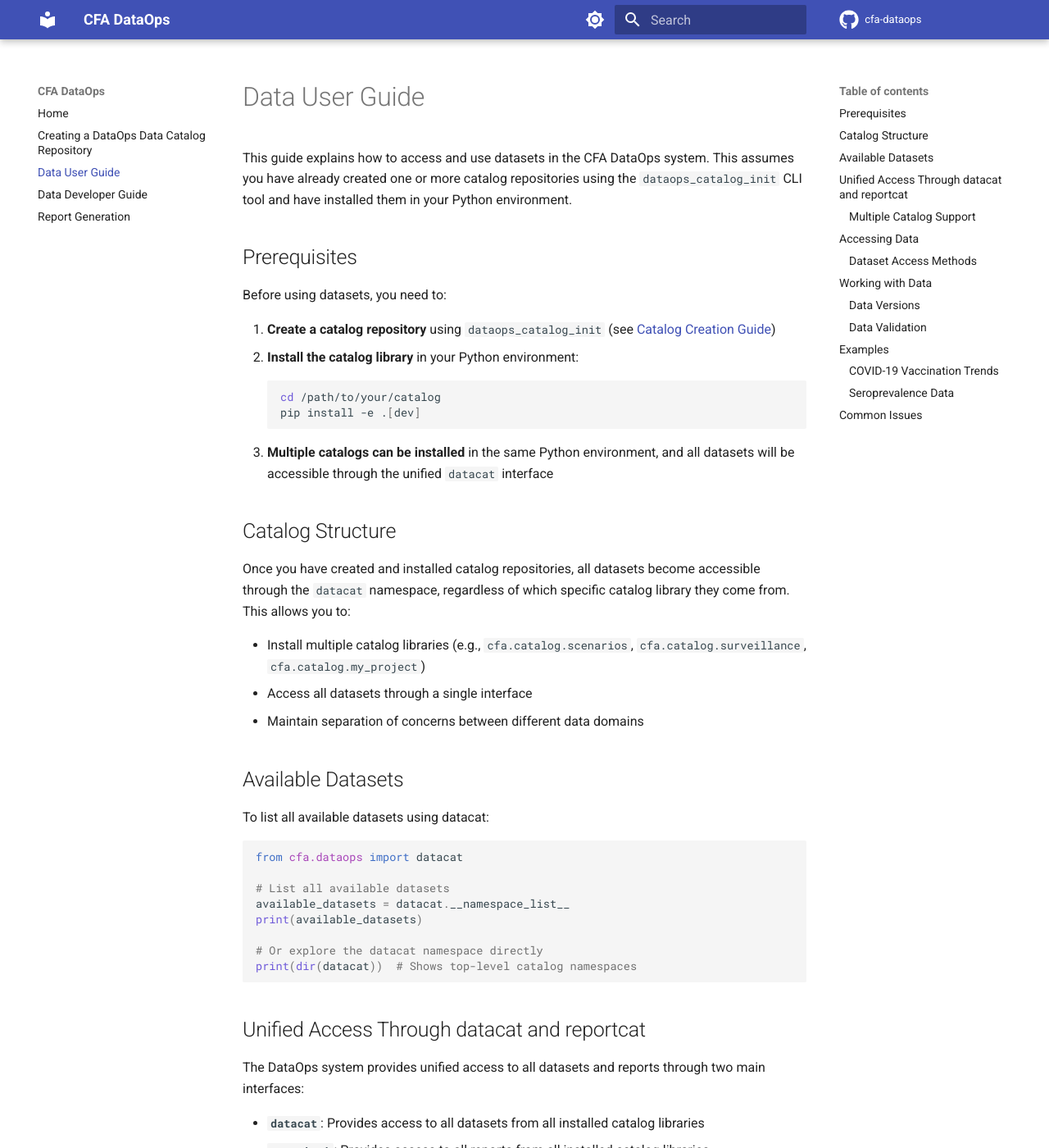
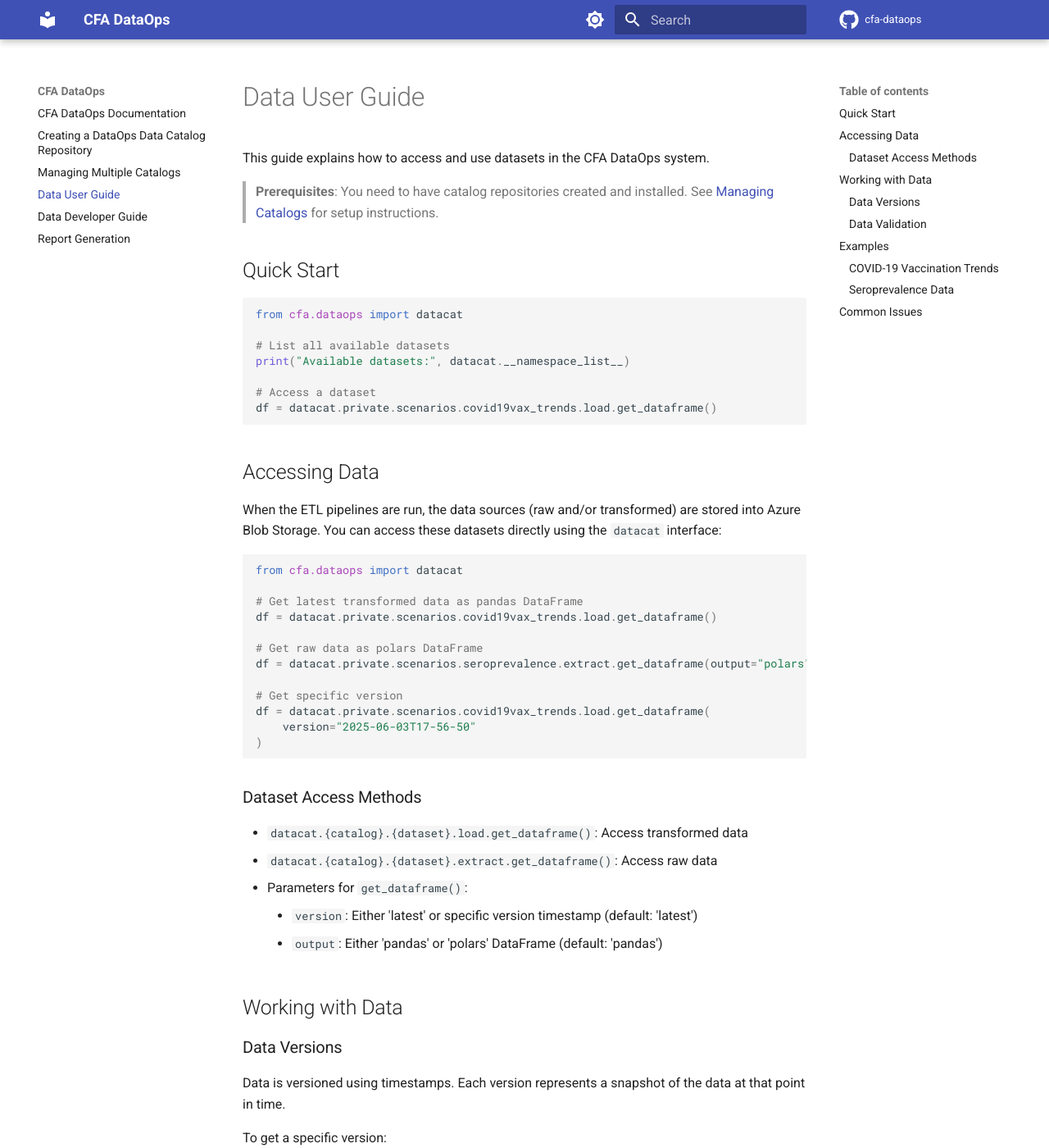
Before and after one commit to CDCgov/cfa-dataops, an MkDocs documentation site: the page built from docs/data_user_guide.md, in a window 1280 px wide and 1400 px high. Shown: the whole window at 82% size. Built offline with MkDocs 1.6.1 and Material for MkDocs 9.7.7, drawn with Linux system fonts in a browser that asks for light colours; comment, search, counter and statistics services are not loaded; some of the changed text lies outside the part shown.

Commit message:
new documentation structure and edits

````diff
--- a/docs/data_user_guide.md
+++ b/docs/data_user_guide.md
@@ -1,75 +1,19 @@
 # Data User Guide
 
-This guide explains how to access and use datasets in the CFA DataOps system. This assumes you have already created one or more catalog repositories using the `dataops_catalog_init` CLI tool and have installed them in your Python environment.
+This guide explains how to access and use datasets in the CFA DataOps system.
 
-## Prerequisites
+> **Prerequisites**: You need to have catalog repositories created and installed. See [Managing Catalogs](managing_catalogs.md) for setup instructions.
 
-Before using datasets, you need to:
-
-1. **Create a catalog repository** using `dataops_catalog_init` (see [Catalog Creation Guide](catalog_creation.md))
-2. **Install the catalog library** in your Python environment:
-   ```bash
-   cd /path/to/your/catalog
-   pip install -e .[dev]
-   ```
-3. **Multiple catalogs can be installed** in the same Python environment, and all datasets will be accessible through the unified `datacat` interface
-
-## Catalog Structure
-
-Once you have created and installed catalog repositories, all datasets become accessible through the `datacat` namespace, regardless of which specific catalog library they come from. This allows you to:
-
-- Install multiple catalog libraries (e.g., `cfa.catalog.scenarios`, `cfa.catalog.surveillance`, `cfa.catalog.my_project`)
-- Access all datasets through a single interface
-- Maintain separation of concerns between different data domains
-
-## Available Datasets
-
-To list all available datasets using datacat:
+## Quick Start
 
 ```python
 from cfa.dataops import datacat
 
 # List all available datasets
-available_datasets = datacat.__namespace_list__
-print(available_datasets)
+print("Available datasets:", datacat.__namespace_list__)
 
-# Or explore the datacat namespace directly
-print(dir(datacat))  # Shows top-level catalog namespaces
-```
-
-## Unified Access Through datacat and reportcat
-
-The DataOps system provides unified access to all datasets and reports through two main interfaces:
-
-- **`datacat`**: Provides access to all datasets from all installed catalog libraries
-- **`reportcat`**: Provides access to all reports from all installed catalog libraries
-
-### Multiple Catalog Support
-
-You can install multiple catalog libraries in the same Python environment:
-
-```bash
-# Install multiple catalogs
-pip install -e /path/to/scenarios-catalog[dev]
-pip install -e /path/to/surveillance-catalog[dev]
-pip install -e /path/to/my-project-catalog[dev]
-```
-
-All datasets and reports become accessible through the unified interfaces:
-
-```python
-from cfa.dataops import datacat
-from cfa.dataops.reporting import reportcat
-
-# Access datasets from any installed catalog
-datacat.scenarios.covid19vax_trends.load.get_dataframe()
-datacat.surveillance.flu_trends.load.get_dataframe()
-datacat.my_project.custom_dataset.load.get_dataframe()
-
-# Access reports from any installed catalog
-reportcat.scenarios.examples.basics_ipynb
-reportcat.surveillance.weekly.summary_ipynb
-reportcat.my_project.analysis.trend_report_ipynb
+# Access a dataset
+df = datacat.private.scenarios.covid19vax_trends.load.get_dataframe()
 ```
 
 ## Accessing Data
@@ -80,13 +24,13 @@ When the ETL pipelines are run, the data sources (raw and/or transformed) are st
 from cfa.dataops import datacat
 
 # Get latest transformed data as pandas DataFrame
-df = datacat.scenarios.covid19vax_trends.load.get_dataframe()
+df = datacat.private.scenarios.covid19vax_trends.load.get_dataframe()
 
 # Get raw data as polars DataFrame
-df = datacat.scenarios.seroprevalence.extract.get_dataframe(output="polars")
+df = datacat.private.scenarios.seroprevalence.extract.get_dataframe(output="polars")
 
 # Get specific version
-df = datacat.scenarios.covid19vax_trends.load.get_dataframe(
+df = datacat.private.scenarios.covid19vax_trends.load.get_dataframe(
     version="2025-06-03T17-56-50"
 )
 ```
@@ -108,7 +52,7 @@ Data is versioned using timestamps. Each version represents a snapshot of the da
 To get a specific version:
 
 ```python
-df = datacat.scenarios.covid19vax_trends.load.get_dataframe(
+df = datacat.private.scenarios.covid19vax_trends.load.get_dataframe(
     version="2025-06-03T17-59-16"
 )
 ```
@@ -120,7 +64,7 @@ In order to see what versions are available, use the data catalog's convenient n
 >>> # these follow hierarchical naming created using the dataset
 >>> # config TOML, so extract or load are the makes assigned to
 >>> # raw or transformed datasets per the get_data function
->>> datacat.scenarios.covid19vax_trends.load.get_versions()
+>>> datacat.private.scenarios.covid19vax_trends.load.get_versions()
 ['2025-06-03T17-59-16',
  '2025-05-30T19-55-51',
  '2025-05-30T14-50-36',
@@ -144,10 +88,10 @@ All datasets have schema validation for both raw and transformed data. The schem
 from cfa.dataops import datacat
 
 # Get latest transformed data
-vax_df = datacat.scenarios.covid19vax_trends.load.get_dataframe()
+vax_df = datacat.private.scenarios.covid19vax_trends.load.get_dataframe()
 
 # Get raw data for analysis
-raw_vax = datacat.scenarios.covid19vax_trends.extract.get_dataframe()
+raw_vax = datacat.private.scenarios.covid19vax_trends.extract.get_dataframe()
 ```
 
 ### Seroprevalence Data
@@ -156,7 +100,7 @@ raw_vax = datacat.scenarios.covid19vax_trends.extract.get_dataframe()
 from cfa.dataops import datacat
 
 # Get as polars DataFrame
-sero_df = datacat.scenarios.seroprevalence.load.get_dataframe(output="polars")
+sero_df = datacat.private.scenarios.seroprevalence.load.get_dataframe(output="polars")
 ```
 
 ## Common Issues
--- a/mkdocs.yaml
+++ b/mkdocs.yaml
@@ -3,6 +3,7 @@ site_name: CFA DataOps
 nav:
   - index.md
   - catalog_creation.md
+  - managing_catalogs.md
   - data_user_guide.md
   - data_developer_guide.md
   - report_generation.md
````
Also changed, not shown: docs/data_developer_guide.md (+13 -32 lines), docs/index.md (+28 -5 lines), docs/managing_catalogs.md (added, +168 -0 lines), docs/report_generation.md (+12 -27 lines).
